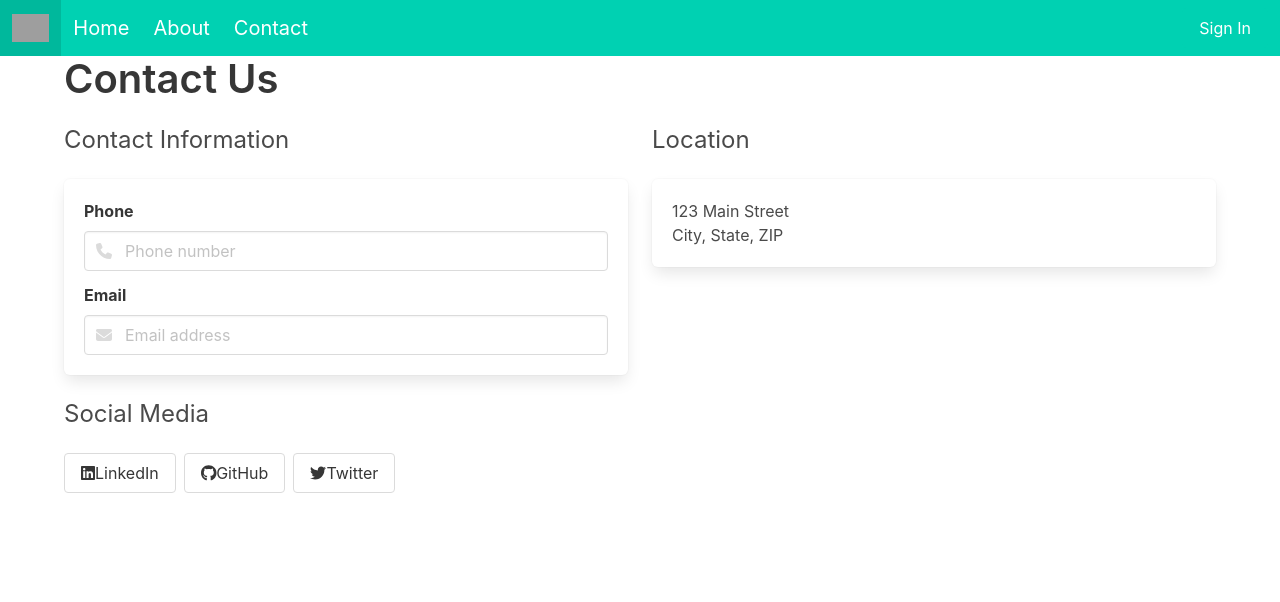
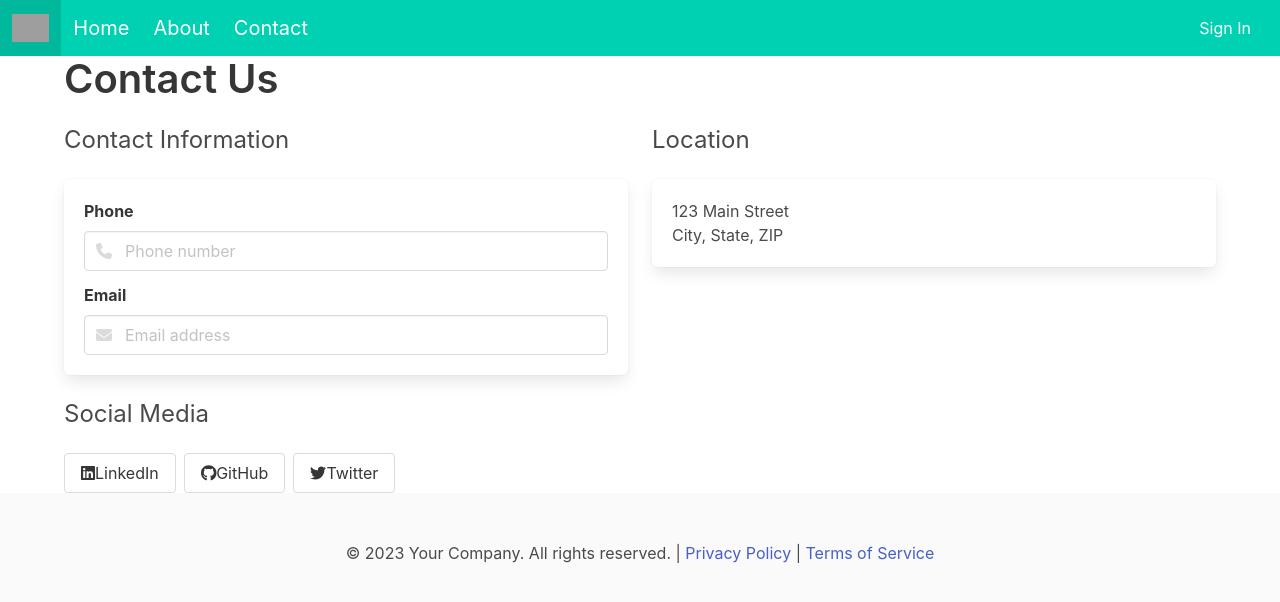
Before and after one commit to pwnptl/colorify-react-app, a React (Create React App) app: page /contact in a window 1280 px wide. Shown: the top 602 px of the page. Built offline with nearby package versions, Linux system fonts and the light colour scheme; grey boxes are pictures that could not be loaded.

Commit message:
Added a Footer

```diff
--- a/src/App.js
+++ b/src/App.js
@@ -5,30 +5,8 @@ import { BrowserRouter as Router, Route, Routes } from 'react-router-dom';
 import Home from './home/home';
 import Contact from './contact/contact';
 import About from './about/about';
-import Navbar from './components/Navbar'
-
-
-// function App() {
-//   return (
-//     <div className="App">
-//       <header className="App-header">
-//         <img src={logo} className="App-logo" alt="logo" />
-//         <p>
-//           Edit <code>src/App.js</code> and save to reload.
-//         </p>
-//         <a
-//           className="App-link"
-//           href="https://reactjs.org"
-//           target="_blank"
-//           rel="noopener noreferrer"
-//         >
-//           Learn React
-//         </a>
-//       </header>
-//     </div>
-//   );
-// }
-
+import Navbar from './components/Navbar';
+import Footer from './Footer/Footer';
 
 const App = () => {
   return (
@@ -39,6 +17,7 @@ const App = () => {
         <Route path="/about" element={<About />} />
         <Route path="/contact" element={<Contact />} />
       </Routes>
+      <Footer />
     </Router>
   );
 };
--- /dev/null
+++ b/src/Footer/Footer.jsx
@@ -0,0 +1,15 @@
+import React from 'react';
+
+const Footer = () => {
+  return (
+    <footer className="footer">
+      <div className="content has-text-centered">
+        <p>
+          © 2023 Your Company. All rights reserved. | <a href="/privacy">Privacy Policy</a> | <a href="/terms">Terms of Service</a>
+        </p>
+      </div>
+    </footer>
+  );
+};
+
+export default Footer;
```
